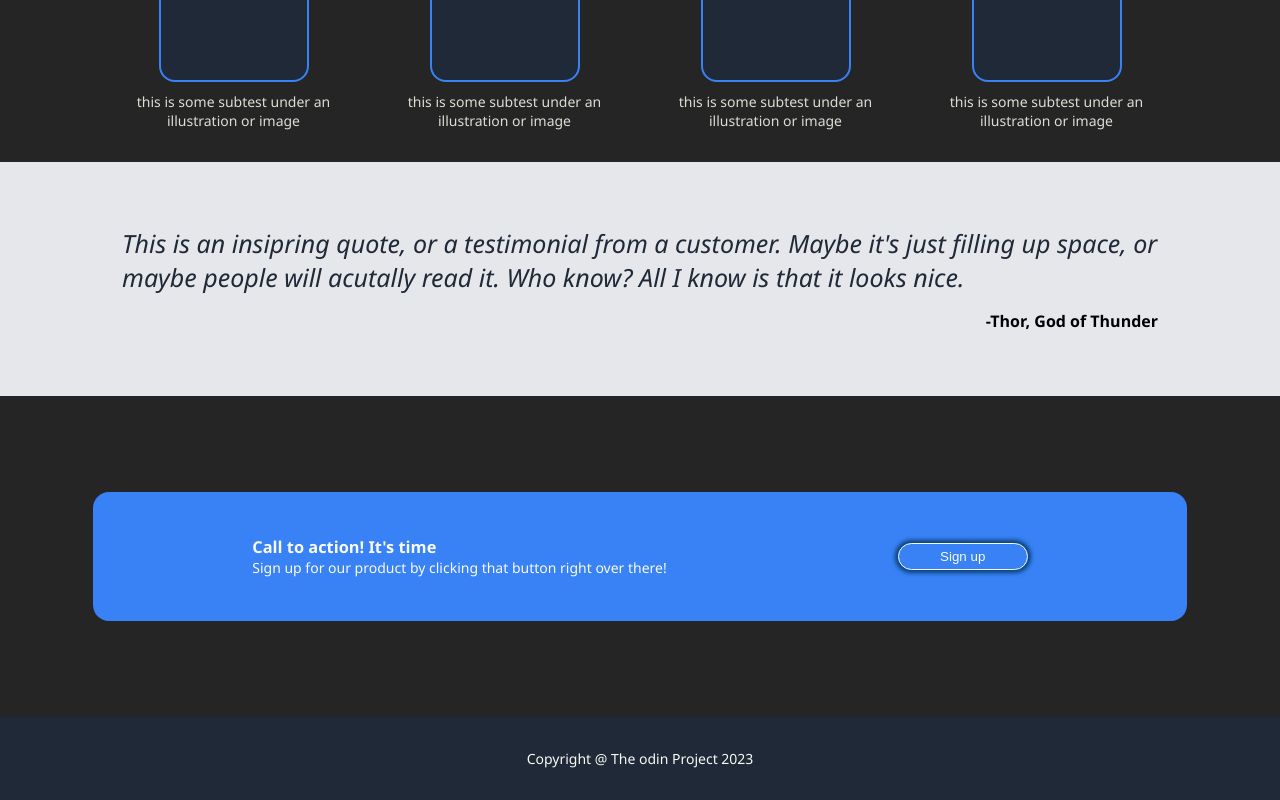
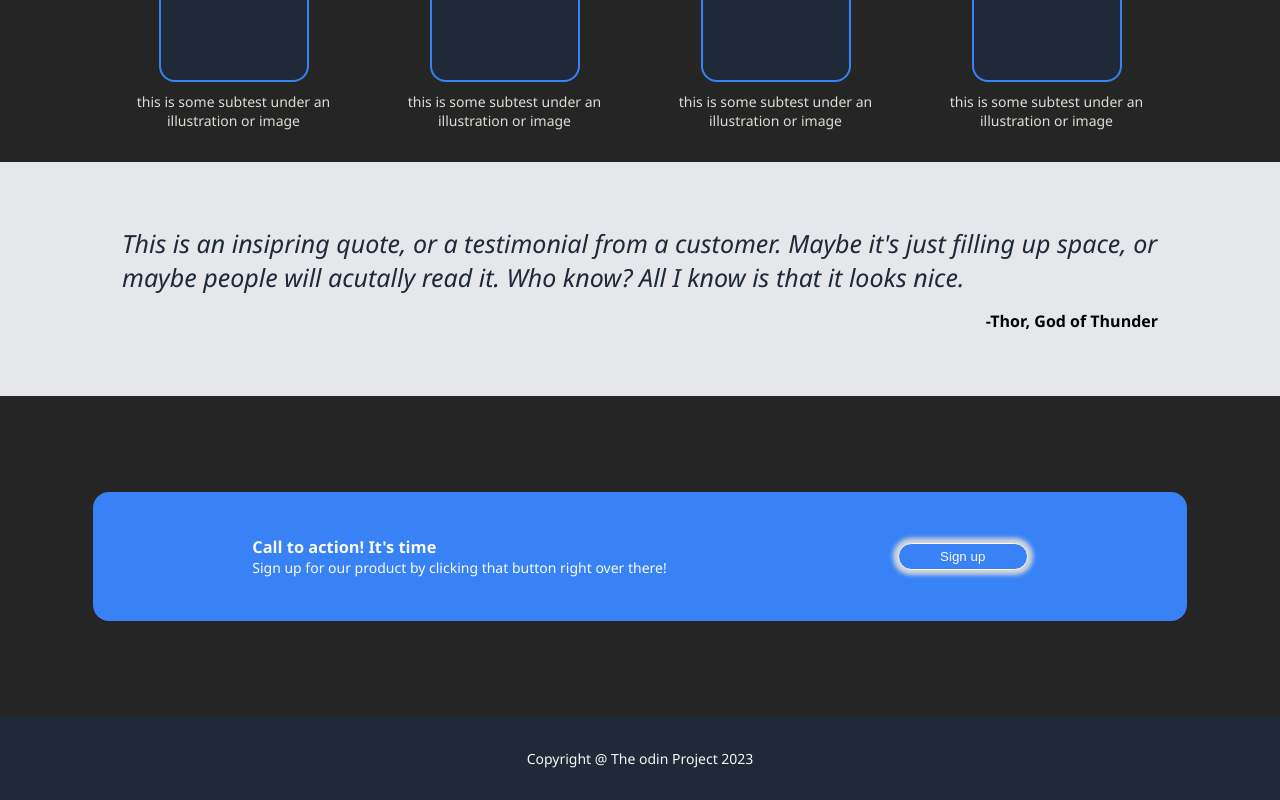
Before and after one commit to rjsudhin/SudhinRj-Landing-page, a plain HTML site: page index.html in a window 1280 px wide. In both pictures the pointer is over the button 962 px from the left and 1215 px from the top of the page. Shown: the part 659-1459 px from the top of the page. Drawn offline with Linux system fonts and the light colour scheme.

Commit message:
buttons added the box shadow property little bit changes

```diff
--- a/css/style.css
+++ b/css/style.css
@@ -226,7 +226,7 @@ ul li {
 }
 
 .call-action button:hover {
-    box-shadow: 0 0 4px 3px rgb(8, 65, 119);
+    box-shadow: 0 0 4px 5px rgb(209, 213, 218);
 }
 
 
```
